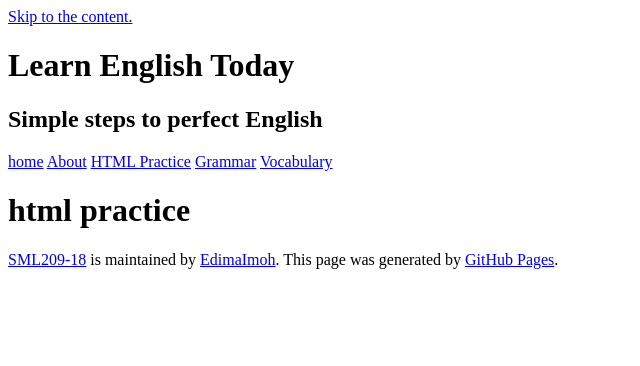
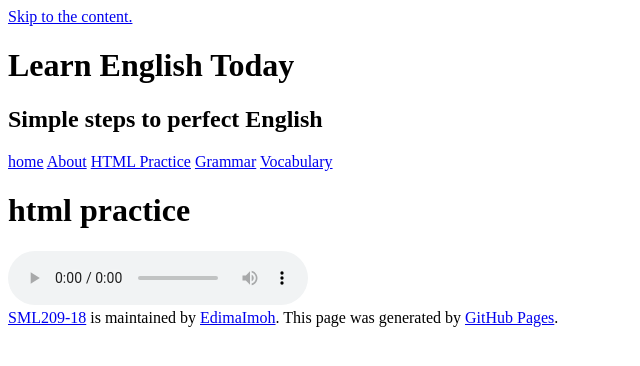
Before and after one commit to EdimaImoh/SML209-18, a Jekyll site: the page built from html-practice.md, in a window 1280 px wide. Shown: the top 366 px of the page, without its empty margins (0-640 px from the left). Built offline with Jekyll 4.4.1, drawn with Linux system fonts in a browser that asks for light colours; our own code applies the rules of GitHub Pages for plain Markdown files.

Commit message:
Update html-practice.md

```diff
--- a/html-practice.md
+++ b/html-practice.md
@@ -1 +1,7 @@
 <h1> html practice </h1>
+
+<audio controls>
+
+  <source src="http://www.bbc.co.uk/languages/french/cool/mp3/class.mp3" type="audio/mpeg">
+  Your browser does not support the audio element.
+</audio>
```
